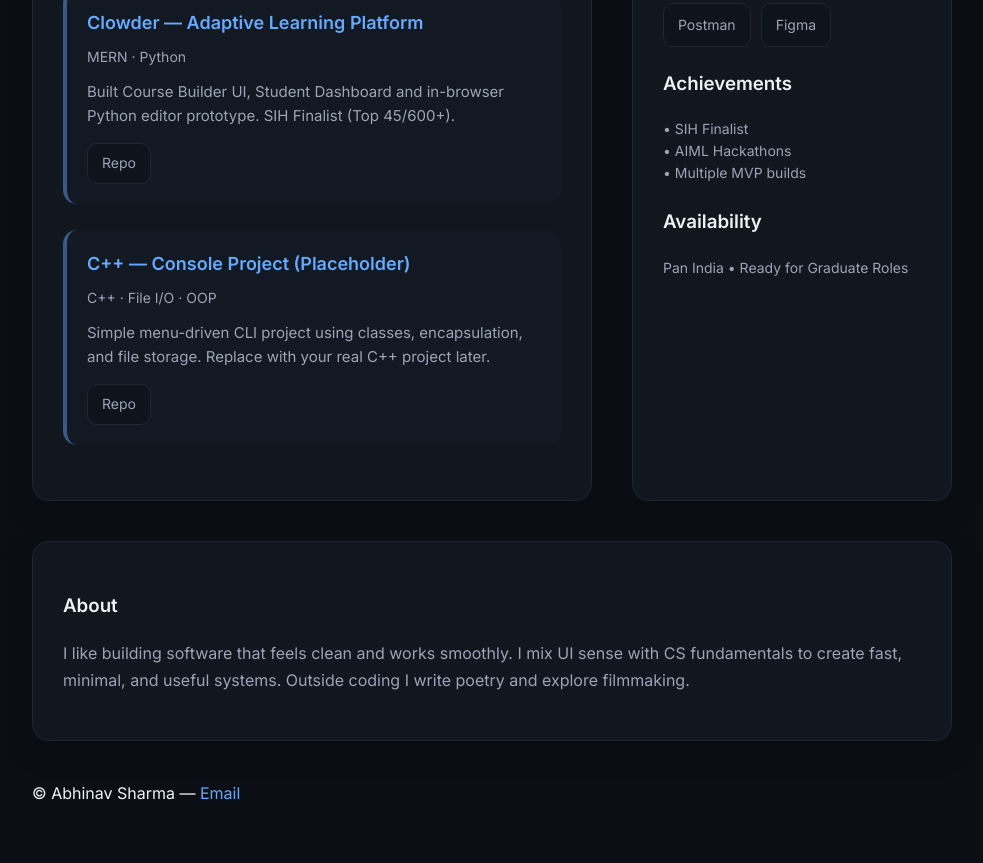
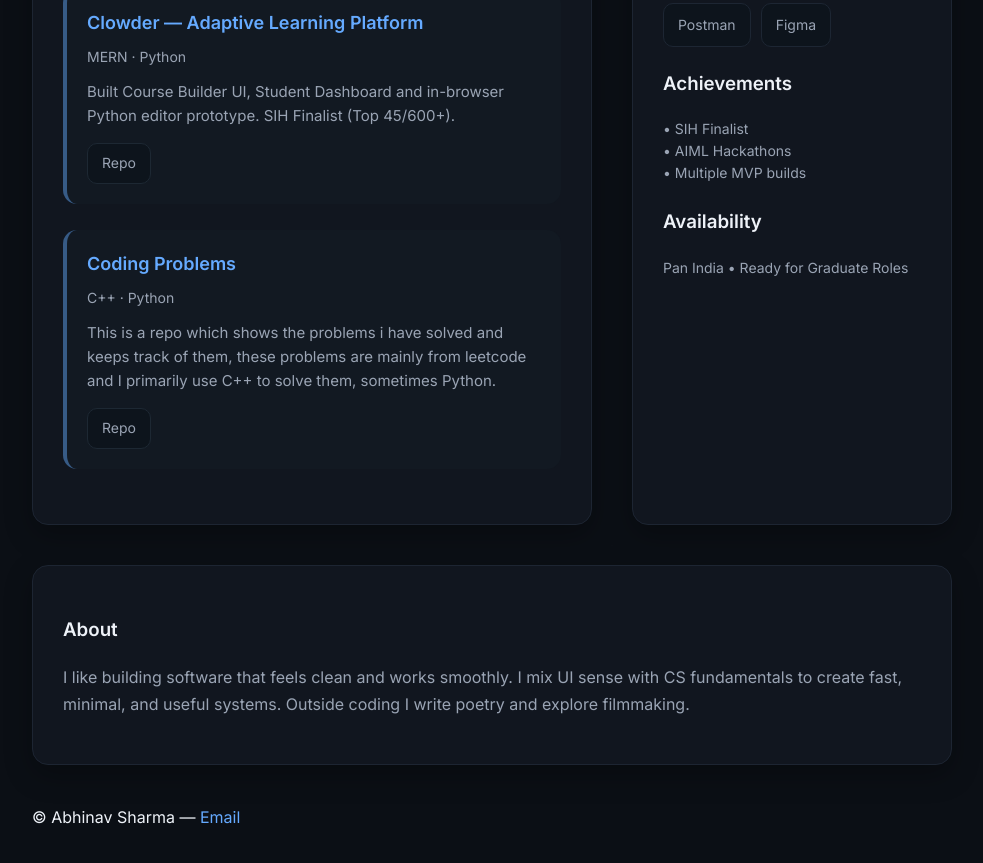
Before and after one commit to Abhinav21ai/Portfolio.v1, a plain HTML site: page index.html in a window 1280 px wide. Shown: the part 878-1741 px from the top of the page, without its empty margins (148-1131 px from the left). Drawn offline with Linux system fonts and the light colour scheme.

Commit message:
Updated 3rd project tile

```diff
--- a/index.html
+++ b/index.html
@@ -315,11 +315,11 @@ nav{
       </article>
 
       <article class="proj reveal" style="--delay:0.38s" id="proj-3">
-        <h4>C++ — Console Project (Placeholder)</h4>
-        <div class="stack">C++ · File I/O · OOP</div>
-        <p>Simple menu-driven CLI project using classes, encapsulation, and file storage. Replace with your real C++ project later.</p>
+        <h4>Coding Problems</h4>
+        <div class="stack">C++ · Python</div>
+        <p>This is a repo which shows the problems i have solved and keeps track of them, these problems are mainly from leetcode and I primarily use C++ to solve them, sometimes Python.</p>
         <div class="links">
-          <a class="pill" href="#">Repo</a>
+          <a class="pill" href="https://github.com/Abhinav21ai/Leetcode-Solutions">Repo</a>
         </div>
       </article>
     </section>
```
